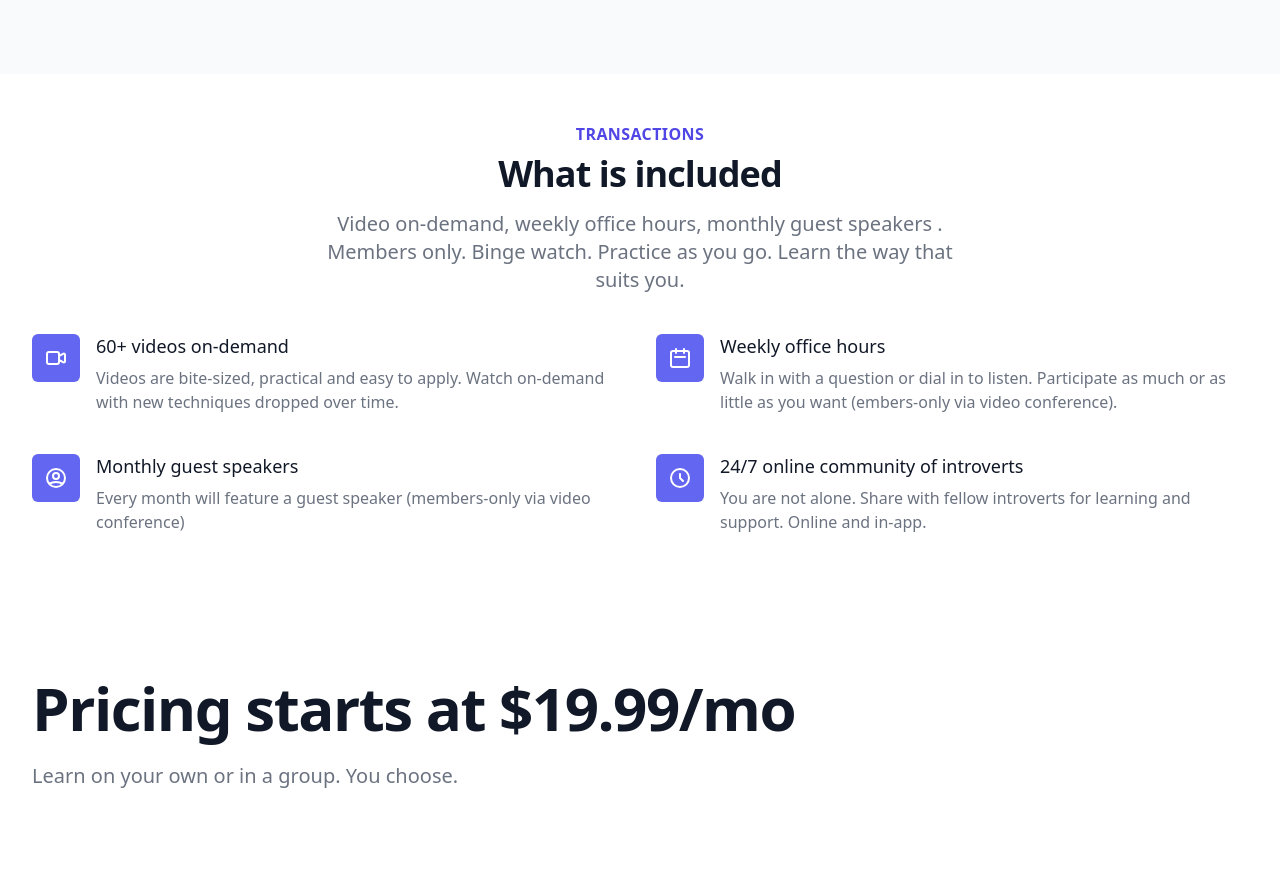
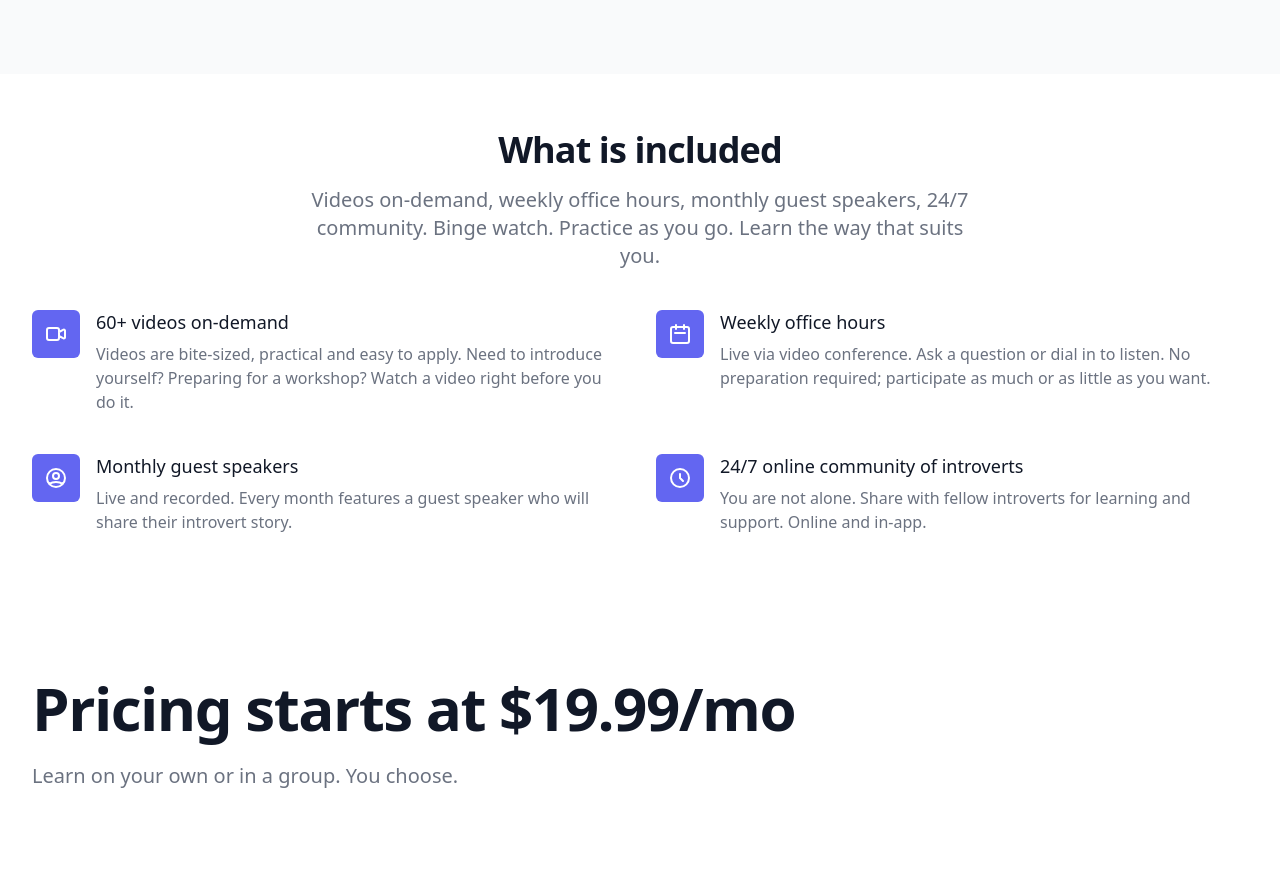
Before and after one commit to timyeothequietachievr/website, a Next.js app: page / in a window 1280 px wide. Shown: the part 1640-2511 px from the top of the page. Built offline with nearby package versions, Linux system fonts and the light colour scheme; a web font is replaced by a local one.

Commit message:
content (what is included)

```diff
--- a/components/Feature.jsx
+++ b/components/Feature.jsx
@@ -76,6 +76,7 @@ export default function Feature() {
                   <li>Be an introverted leader with impact</li>
                   <li>Create an inclusive team for all, introverts included</li>
             </ul>
+
             Easy-to-apply techniques that leverage your quiet introverted strengths.
             </p>
           </div>
--- a/components/WhatIsIncluded.jsx
+++ b/components/WhatIsIncluded.jsx
@@ -5,19 +5,19 @@ const features = [
   {
     name: '60+ videos on-demand',
     description:
-      'Videos are bite-sized, practical and easy to apply. Watch on-demand with new techniques dropped over time.',
+      'Videos are bite-sized, practical and easy to apply. Need to introduce yourself? Preparing for a workshop? Watch a video right before you do it.',
     icon: VideoCameraIcon,
   },
   {
     name: 'Weekly office hours',
     description:
-      'Walk in with a question or dial in to listen. Participate as much or as little as you want (embers-only via video conference).',
+      'Live via video conference. Ask a question or dial in to listen. No preparation required; participate as much or as little as you want.',
     icon: CalendarIcon,
   },
   {
     name: 'Monthly guest speakers',
     description:
-      'Every month will feature a guest speaker (members-only via video conference)',
+      'Live and recorded. Every month features a guest speaker who will share their introvert story.',
     icon: UserCircleIcon,
   },
   {
@@ -33,12 +33,12 @@ export default function Example() {
     <div className="py-12 bg-white">
       <div className="max-w-7xl mx-auto px-4 sm:px-6 lg:px-8">
         <div className="lg:text-center">
-          <h2 className="text-base text-indigo-600 font-semibold tracking-wide uppercase">Transactions</h2>
+          <h2 className="text-base text-indigo-600 font-semibold tracking-wide uppercase"></h2>
           <p className="mt-2 text-3xl leading-8 font-extrabold tracking-tight text-gray-900 sm:text-4xl">
             What is included
           </p>
           <p className="mt-4 max-w-2xl text-xl text-gray-500 lg:mx-auto">
-          Video on-demand, weekly office hours, monthly guest speakers . Members only. Binge watch. Practice as you go. Learn the way that suits you.
+          Videos on-demand, weekly office hours, monthly guest speakers, 24/7 community. Binge watch. Practice as you go. Learn the way that suits you.
           </p>
         </div>
 
```
